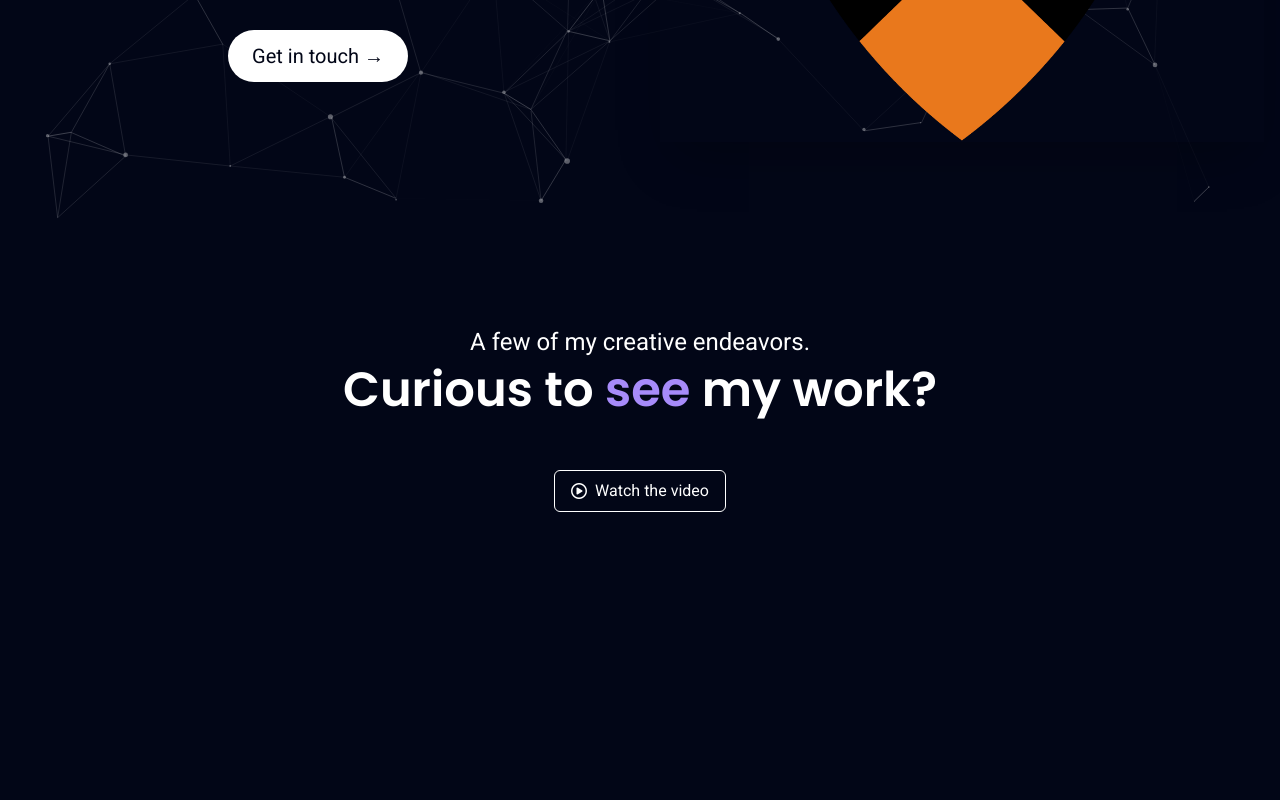
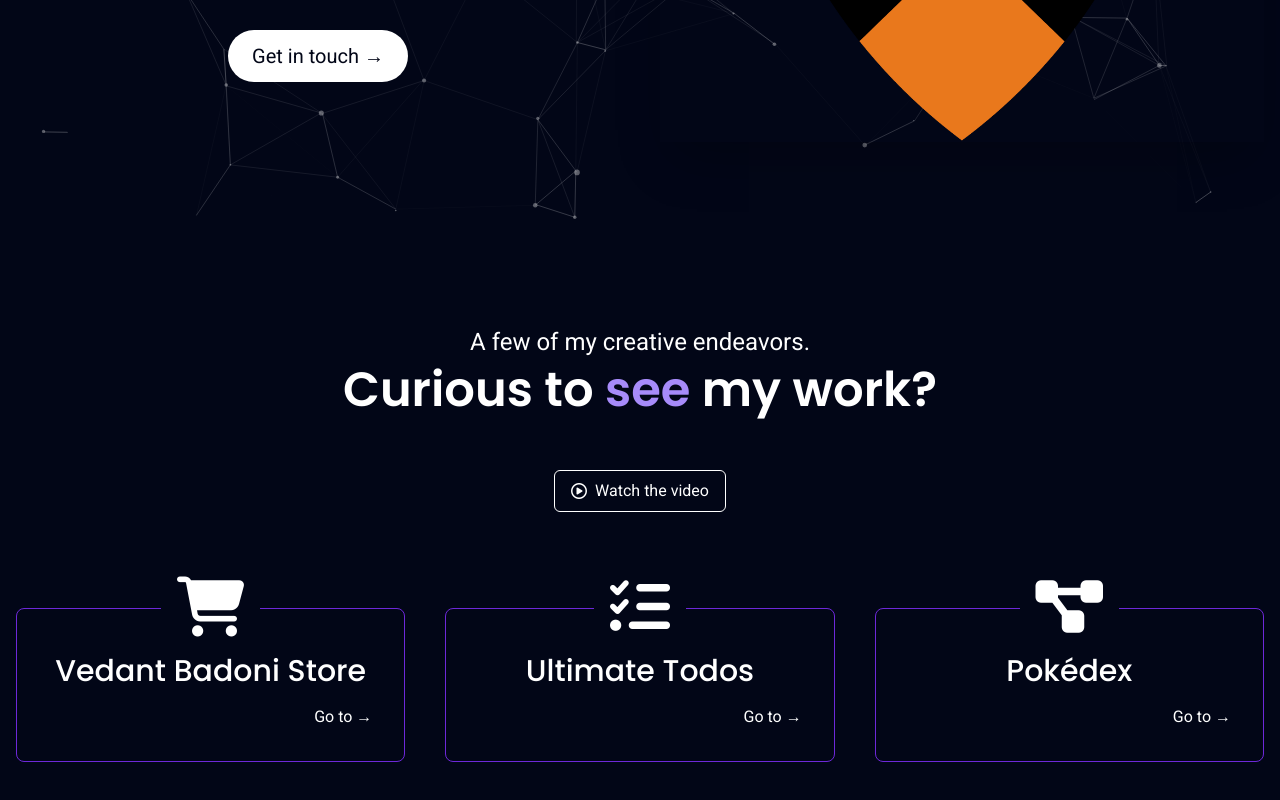
Before and after one commit to divenire05/my-amazingly-awesome-portfolio, a SvelteKit app: page / in a window 1280 px wide. Shown: the part 580-1380 px from the top of the page. Before the commit the page ends 1332 px from the top, so only its background shows below. Built offline with nearby package versions, Linux system fonts and the light colour scheme.

Commit message:
step component

```diff
--- a/src/components/Main.svelte
+++ b/src/components/Main.svelte
@@ -3,7 +3,7 @@
 
     let steps = [
         {name: 'Vedant Badoni Store', icon: 'fa-solid fa-cart-shopping'},
-        {name: 'Ultimate Todos', icon: 'fa-solid fa-lsit-check'},
+        {name: 'Ultimate Todos', icon: 'fa-solid fa-list-check'},
         {name: 'Pokédex', icon: 'fa-solid fa-diagram-project'},
     ]
 
--- a/src/components/Step.svelte
+++ b/src/components/Step.svelte
@@ -0,0 +1,16 @@
+<script>
+    export let step;
+</script>
+
+<a href={step.href} target="_blank" class="p-4 sm:p-6 md:p-8 flex flex-col gap-4 rounded-lg border border-solid border-violet-700 text-center group cursor-pointer hover:border-violet-400 duration-200">
+    <div class="bg-slate-950 grid place-items-center px-4 text-5xl md:text-6xl -mt-10 sm:-mt-12 md:-mt-14 lg:-mt-16 mx-auto duration-200">
+        <i class={step.icon}/>
+    </div>
+    <h3 class="font-medium text-xl sm:text-2xl md:text-3xl">{step.name}</h3>
+    <slot/>
+    <div class="flex-1 flex justify-between gap-4 items-center">
+        <div class="ml-auto cursor-pointer hover:text-slate-950 duration-200 relative after:absolute after:top-0 after:h-0 after:right-full after:w-full after:h-full after:duration-200 hover:after:translate-x-full after:bg-white after:z-[-1] overflow-hidden">
+            <p class="relative z-4">Go to &rarr;</p>
+        </div>
+    </div>
+</a>
```
